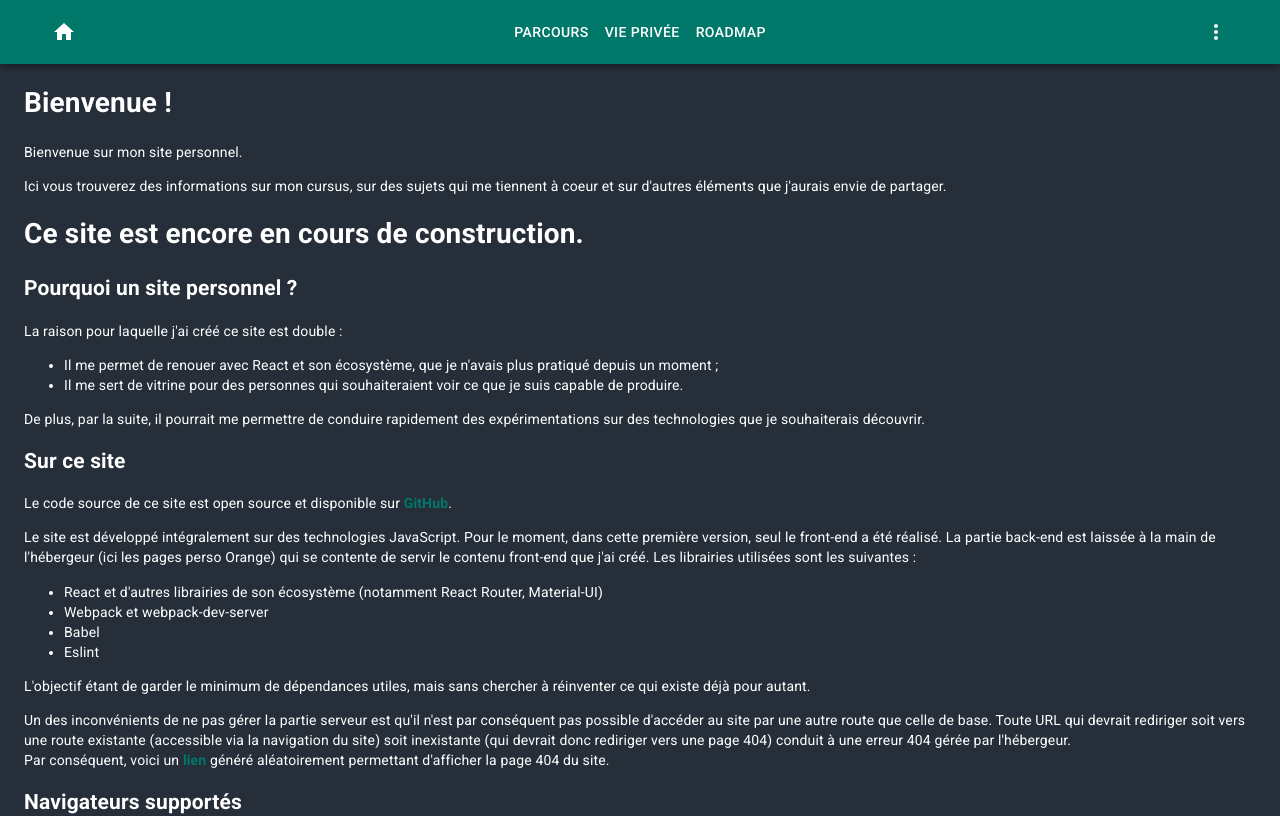
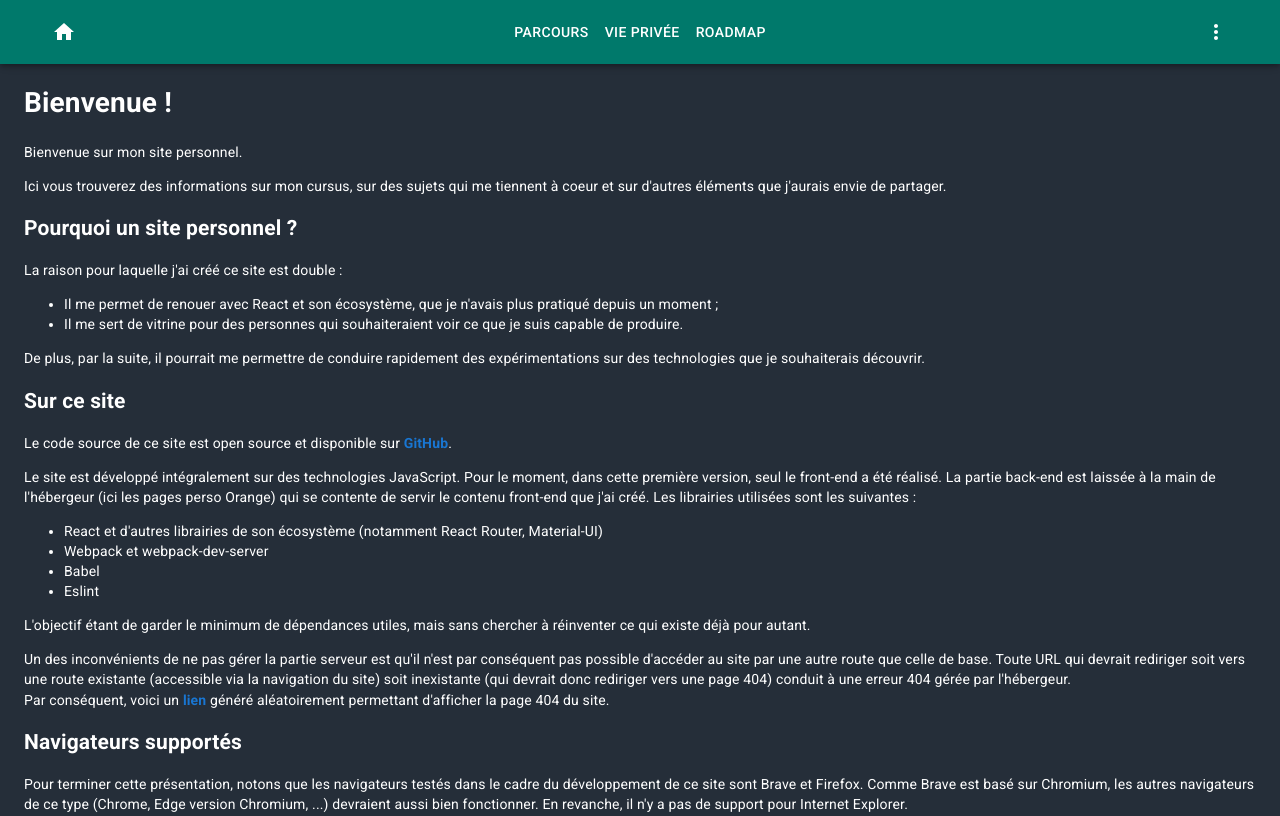
Before and after one commit to MarcDelp/website, a React app: page / in a window 1280 px wide. Shown: the top 816 px of the page. Built offline with nearby package versions, Linux system fonts and the light colour scheme.

Commit message:
style(links): change links to secondary color

```diff
--- a/src/Content/Home.jsx
+++ b/src/Content/Home.jsx
@@ -23,8 +23,6 @@ export default function Home () {
       <p>Bienvenue sur mon site personnel.</p>
       <p>Ici vous trouverez des informations sur mon cursus, sur des sujets qui me tiennent à coeur et sur d&apos;autres éléments que j&apos;aurais envie de partager.</p>
 
-      <h1>Ce site est encore en cours de construction.</h1>
-
       <h2>Pourquoi un site personnel ?</h2>
       <p>La raison pour laquelle j&apos;ai créé ce site est double :</p>
       <ul>
@@ -36,6 +34,7 @@ export default function Home () {
       <h2>Sur ce site</h2>
       <p>
         Le code source de ce site est open source et disponible sur <Link
+          color='secondary'
           href='https://github.com/MarcDelp/website#readme'
           target="_blank"
           rel="noreferrer"
@@ -58,7 +57,10 @@ export default function Home () {
         Toute URL qui devrait rediriger soit vers une route existante (accessible via la navigation du site) soit inexistante (qui devrait donc rediriger vers une page 404) conduit
         à une erreur 404 gérée par l&apos;hébergeur.
         <br/>
-        Par conséquent, voici un <Link href={ getRandomUrl() }><strong>lien</strong></Link> généré aléatoirement permettant d&apos;afficher la page 404 du site.
+        Par conséquent, voici un <Link
+          color='secondary'
+          href={ getRandomUrl() }
+        ><strong>lien</strong></Link> généré aléatoirement permettant d&apos;afficher la page 404 du site.
       </p>
 
       <h2>Navigateurs supportés</h2>
@@ -69,6 +71,7 @@ export default function Home () {
 
       <h2>Une idée ? Un bug ?</h2>
       <p>N&apos;hésitez pas à créer des issues dans le <Link
+        color='secondary'
         href='https://github.com/MarcDelp/website/issues'
         target="_blank"
         rel="noreferrer"
--- a/src/Content/NotFound.jsx
+++ b/src/Content/NotFound.jsx
@@ -6,7 +6,10 @@ export default function NotFound () {
     <div>
       <h1>404</h1>
       <p>Il semblerait que nous ne soyons pas en mesure d&apos;afficher cette page... Existe-t-elle réellement ?</p>
-      <p><Link href='/'><strong>Retourner à l&apos;accueil</strong></Link></p>
+      <p><Link
+        color='secondary'
+        href='/'
+      ><strong>Retourner à l&apos;accueil</strong></Link></p>
     </div>
   )
 }
--- a/src/Content/Privacy.jsx
+++ b/src/Content/Privacy.jsx
@@ -28,6 +28,7 @@ export default function Privacy () {
       </p>
       <p>
         En ce qui concerne le navigateur, je me suis orienté vers <Link
+          color='secondary'
           href='https://brave.com/fr/'
           target='_blank'
           rel='noreferre'
@@ -37,6 +38,7 @@ export default function Privacy () {
       </p>
       <p>
         Pour ce qui est du moteur de recherche, j&apos;ai préféré <Link
+          color='secondary'
           href='https://www.qwant.com/'
           target='_blank'
           rel='noreferrer'
@@ -50,6 +52,7 @@ export default function Privacy () {
         En ce qui concerne les mobiles, il est vrai que les nouvelles versions d&apos;Android et d&apos;iOS se veulent, en apparence, plus respectueuses de la vie privée ou
         <em> a minima</em> mieux paramétrables sur ces points, je préfère pour ma part me tourner vers un écosystème pensé entièrement dans ce sens-là. J&apos;utilise donc un
         téléphone basé sur le système d&apos;exploitation <Link
+          color='secondary'
           href='https://e.foundation/'
           target='_blank'
           rel='noreferrer'
@@ -58,6 +61,7 @@ export default function Privacy () {
       <p>
         Outre un système d&apos;exploitation qui se veut protecteur de la vie privée, avec une notation sur le respect de la vie privée des applications qui sont installables,
         l&apos;écosystème se compose aussi d&apos;une adresse mail et d&apos;un cloud (basés sur la solution <Link
+          color='secondary'
           href='https://nextcloud.com/'
           target='_blank'
           rel='noreferrer'
--- a/src/Content/Roadmap.jsx
+++ b/src/Content/Roadmap.jsx
@@ -10,11 +10,13 @@ export default function Roadmap () {
       <ul>
         <li>Mise en place de code splitting</li>
         <li>Internationalisation des textes du site</li>
+        <li>Ajout d&apos;annotations pour malvoyants</li>
         <li>Ajout de test des composants React</li>
         <li>Ajout d&apos;un back-end Node.js</li>
         <li>Passage du back-end en HTTP2 avec la librairie spdy</li>
         <li>Potentielle refonte front-end/back-end pour faire un site en javascript universel</li>
         <li>Ajout d&apos;un background animé, basé sur WebGL et configurable dans les paramètres du site, dans la même veine que ce <Link
+          color='secondary'
           href="https://codepen.io/MarcDelpech/pen/powvQzM"
           target="_blank"
           rel="noreferrer"
--- a/src/Navbar/DesktopNavigation.jsx
+++ b/src/Navbar/DesktopNavigation.jsx
@@ -7,7 +7,7 @@ export default function DesktopNavigation () {
     <div>
       <Button
         disableRipple
-        component={RouterLink}
+        component={ RouterLink }
         to='/cv'
       >
         Parcours
@@ -15,7 +15,7 @@ export default function DesktopNavigation () {
 
       <Button
         disableRipple
-        component={RouterLink}
+        component={ RouterLink }
         to='/privacy'
       >
         Vie privée
@@ -23,7 +23,7 @@ export default function DesktopNavigation () {
 
       <Button
         disableRipple
-        component={RouterLink}
+        component={ RouterLink }
         to='/roadmap'
       >
         Roadmap
```
